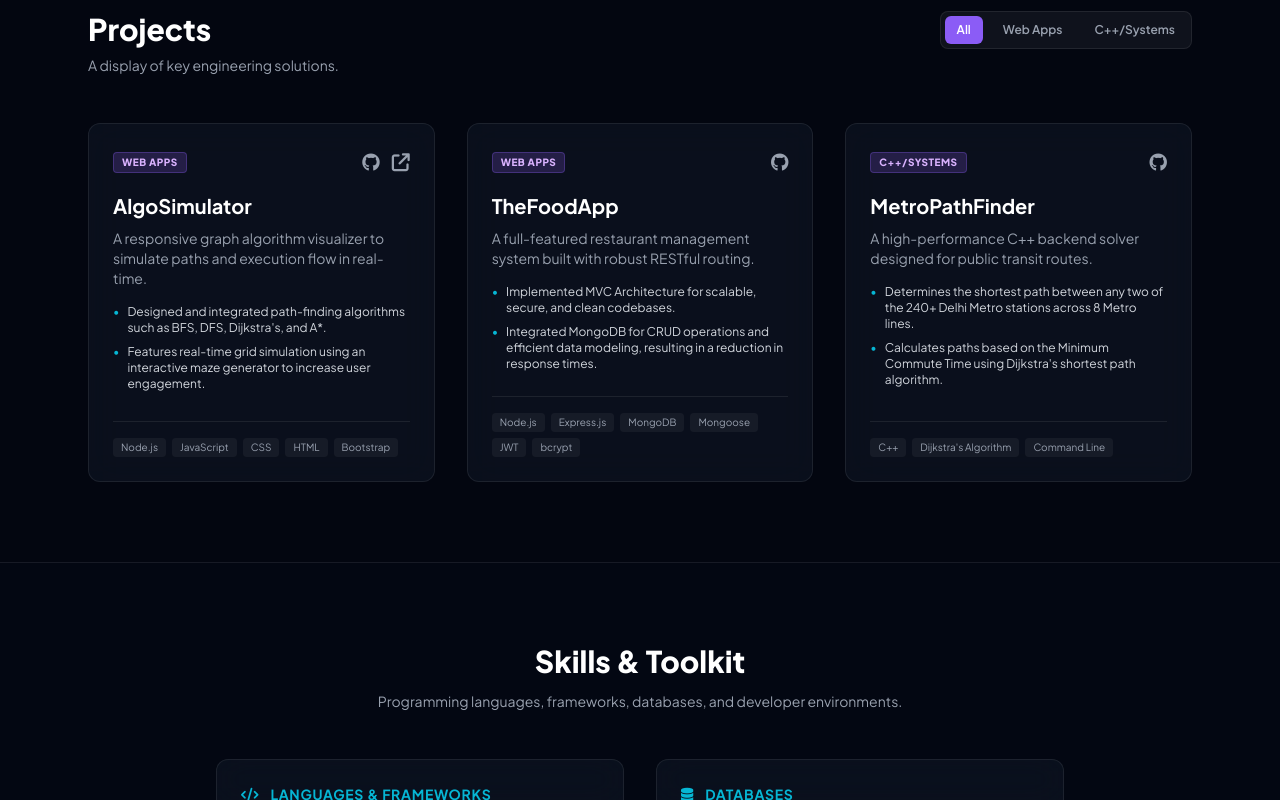
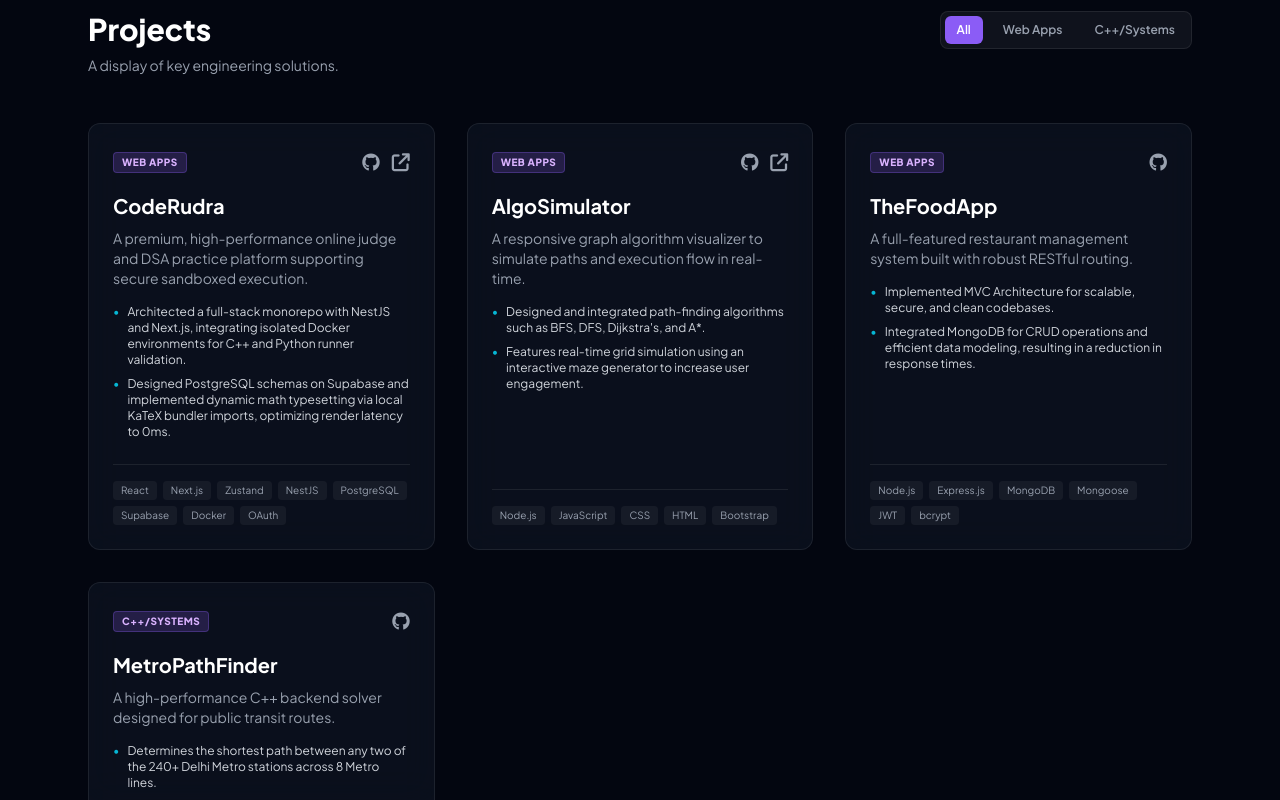
Before and after one commit to ShivamJNU/myPortfolio, a React (Vite) app: page / in a window 1280 px wide. Shown: the part 2000-2800 px from the top of the page. Built offline with nearby package versions, Linux system fonts and the light colour scheme.

Commit message:
Added CodeRudra project with full design and implementation details to portfolio

```diff
--- a/src/components/Projects.jsx
+++ b/src/components/Projects.jsx
@@ -1,6 +1,18 @@
 import React, { useState } from 'react';
 
 const projects = [
+    {
+        title: "CodeRudra",
+        tags: ["React", "Next.js", "Zustand", "NestJS", "PostgreSQL", "Supabase", "Docker", "OAuth"],
+        category: "Web Apps",
+        description: "A premium, high-performance online judge and DSA practice platform supporting secure sandboxed execution.",
+        bullets: [
+            "Architected a full-stack monorepo with NestJS and Next.js, integrating isolated Docker environments for C++ and Python runner validation.",
+            "Designed PostgreSQL schemas on Supabase and implemented dynamic math typesetting via local KaTeX bundler imports, optimizing render latency to 0ms."
+        ],
+        github: "https://github.com/ShivamJNU/CodeRudra",
+        live: "https://coderudra.vercel.app"
+    },
     {
         title: "AlgoSimulator",
         tags: ["Node.js", "JavaScript", "CSS", "HTML", "Bootstrap"],
```
